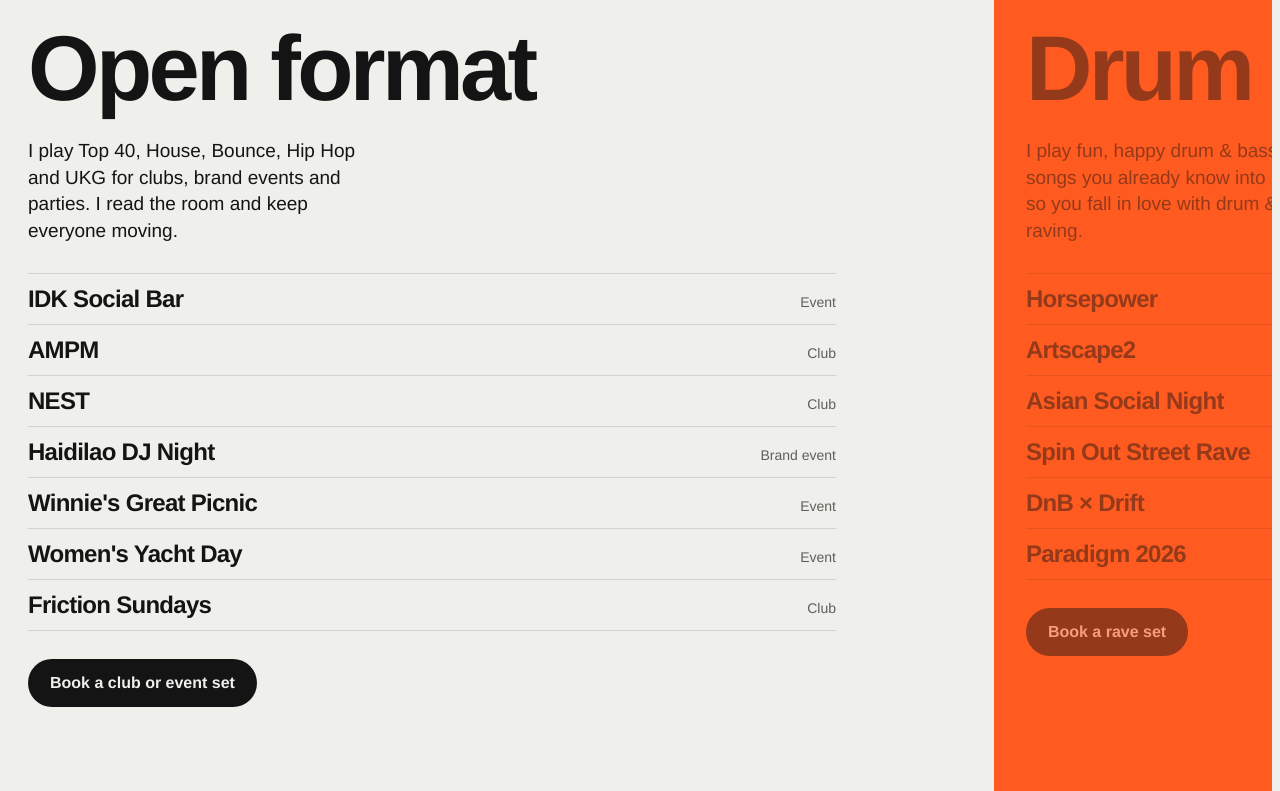
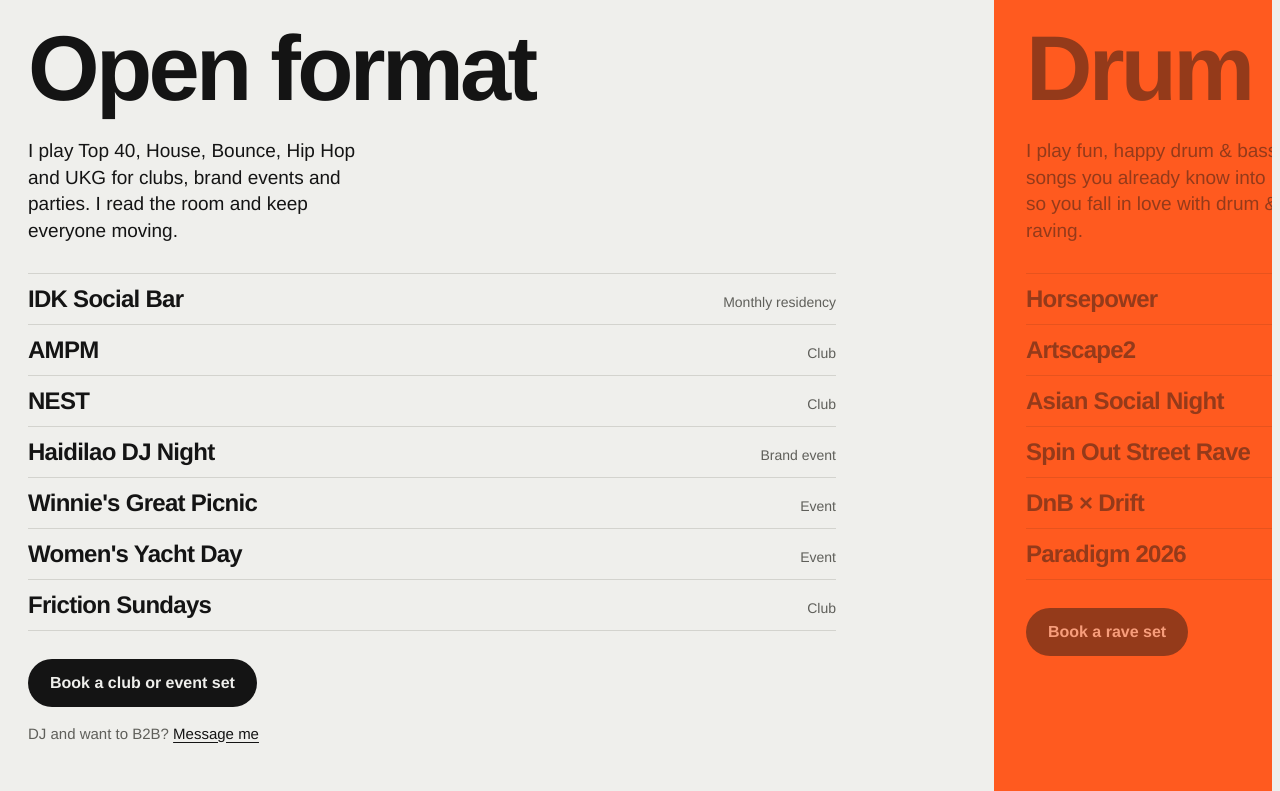
Before and after one commit to valennnnqiu/valen-site, a plain HTML site: page index.html in a window 1280 px wide. Shown: the part 1551-2342 px from the top of the page. Drawn offline with Linux system fonts and the light colour scheme; a web font is replaced by a local one.

Commit message:
IDK Social Bar as monthly residency; add B2B call-out and form checkbox
Co-Authored-By: Claude Sonnet 5.5 <noreply@anthropic.com>

```diff
--- a/index.html
+++ b/index.html
@@ -391,6 +391,8 @@ a.cover:hover .sq .blur{transform:rotate(-14deg) translateX(-30%)}
 .f-logo{width:min(150px,40vw)}
 .f-bot{border-top:0;padding-top:0}
 @media (max-width:860px){.deck .inner,.deck.idle .inner{opacity:1!important;pointer-events:auto!important}.deck.idle{cursor:auto}}
+.b2b-line{margin:-12px 0 0;font-size:15px;color:var(--mute-on-paper)}.b2b-line a{color:var(--ink);text-underline-offset:3px}.b2b-line a:hover{color:var(--flare-ink)}
+.bk .chk{display:flex;align-items:center;gap:12px;font-size:16px;color:var(--paper);cursor:pointer}.bk .chk input{width:20px;height:20px;margin:0;accent-color:var(--sun);flex:none}
 </style>
 </head>
 <body>
@@ -447,7 +449,7 @@ a.cover:hover .sq .blur{transform:rotate(-14deg) translateX(-30%)}
           <h2>Open format</h2>
           <p class="say">I play Top 40, House, Bounce, Hip Hop and UKG for clubs, brand events and parties. I read the room and keep everyone moving.</p>
           <ul class="gl">
-            <li data-date="2026-11-20"><span class="n">IDK Social Bar</span><span class="h">Event</span></li>
+            <li data-date="2026-11-20"><span class="n">IDK Social Bar</span><span class="h">Monthly residency</span></li>
             <li><span class="n">AMPM</span><span class="h">Club</span></li>
             <li><span class="n">NEST</span><span class="h">Club</span></li>
             <li><span class="n">Haidilao DJ Night</span><span class="h">Brand event</span></li>
@@ -456,6 +458,7 @@ a.cover:hover .sq .blur{transform:rotate(-14deg) translateX(-30%)}
             <li data-img="img/friction.jpg"><span class="n">Friction Sundays</span><span class="h">Club</span></li>
           </ul>
           <a class="cue" href="#book" data-type="club">Book a club or event set</a>
+          <p class="b2b-line">DJ and want to B2B? <a href="#book" id="b2b-link">Message me</a></p>
         </div>
       </div>
 
@@ -509,6 +512,7 @@ a.cover:hover .sq .blur{transform:rotate(-14deg) translateX(-30%)}
           <select id="f-budget" name="budget"><option>Under $300</option><option>$300 to $600</option><option>$600 to $1,000</option><option>$1,000+</option><option>Not sure yet</option></select>
         </div>
         <div class="f full"><label class="l" for="f-venue">Venue and city</label><input id="f-venue" name="venue" type="text"></div>
+        <label class="f full chk"><input type="checkbox" name="b2b" id="f-b2b" value="Yes"><span>I’m a DJ and want to B2B</span></label>
         <div class="f full"><label class="l" for="f-msg">Tell me about the night</label><textarea id="f-msg" name="message"></textarea>
           <input type="checkbox" name="botcheck" class="hp" tabindex="-1" autocomplete="off" aria-hidden="true"></div>
         <button class="send" type="submit">Send request</button>
@@ -635,6 +639,7 @@ a.cover:hover .sq .blur{transform:rotate(-14deg) translateX(-30%)}
     if(a.closest('.gl li')&&/^https?:/.test(h)) return track('click_tickets',{link_url:h});
   });
   document.getElementById('copy').addEventListener('click',function(){track('copy_email');});
+  var b2bl=document.getElementById('b2b-link');if(b2bl)b2bl.addEventListener('click',function(){var c=document.getElementById('f-b2b');if(c)c.checked=true;track('click_b2b');});
   /* booking form: sends through Web3Forms once FORM_KEY is filled in */
   var FORM_KEY='09115eb9-3479-4c16-a078-6aebbc02b67a';
   var form=document.getElementById('form'), sent=document.getElementById('sent'), sendBtn=form.querySelector('.send');
```
